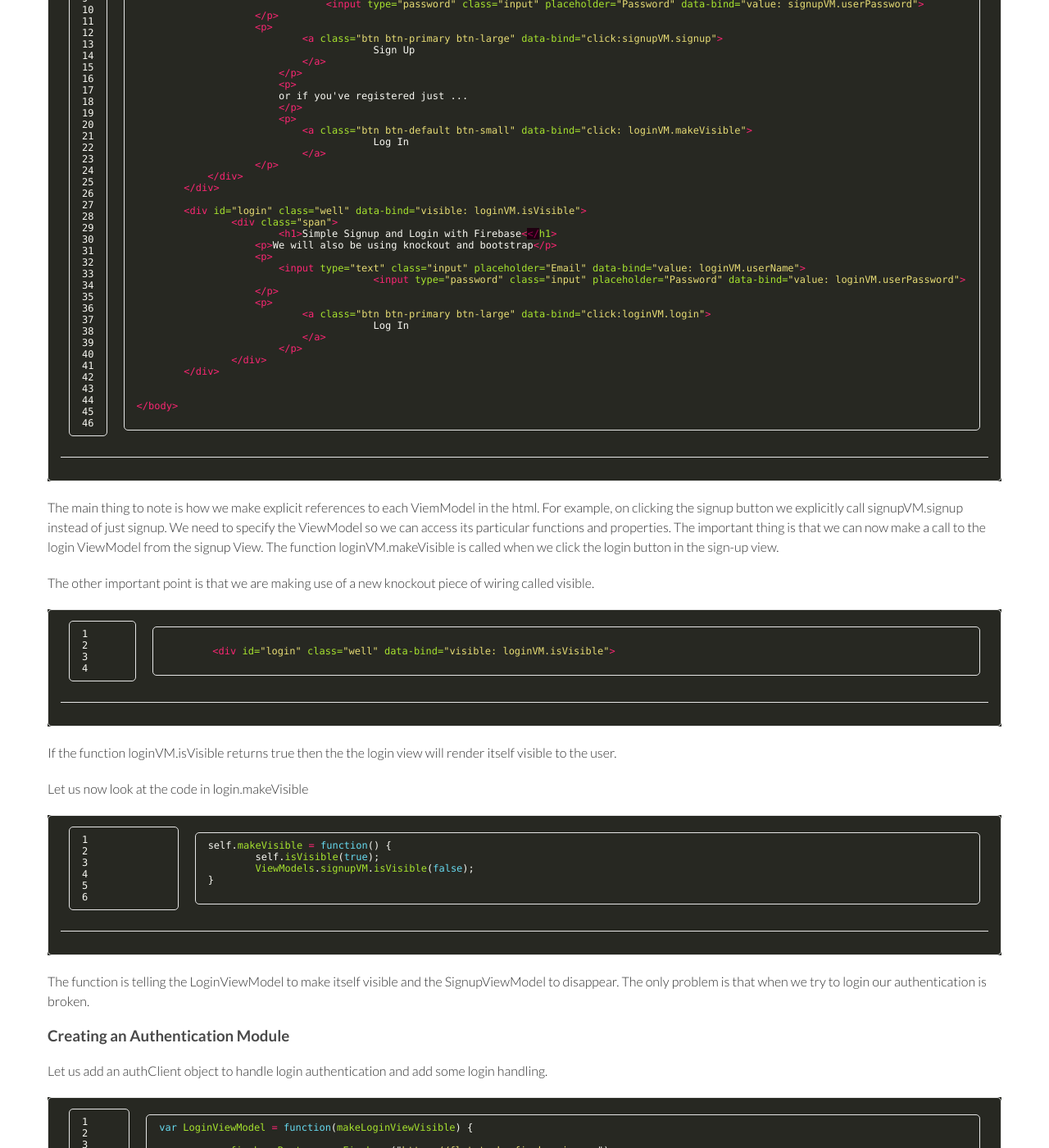
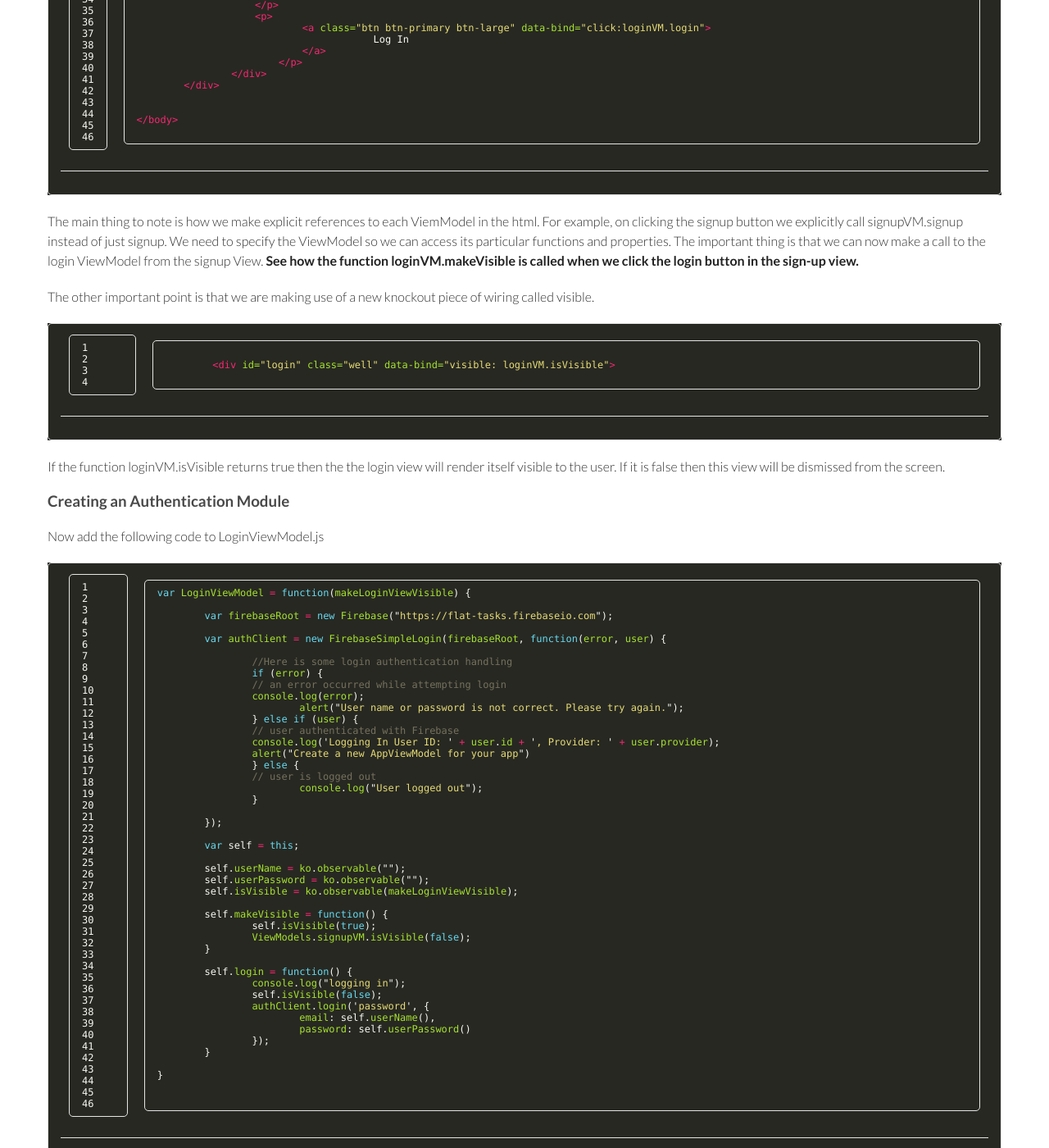
Before and after one commit to nigelkelly/nigelkelly.github.io, a Jekyll site: the page built from super-simple-signup-and-signin-with-firebase-and-knockout.md, in a window 1280 px wide and 1400 px high, scrolled down 5742 px. Shown: the whole window at 82% size. Built offline with Jekyll 4.4.1, drawn with Linux system fonts in a browser that asks for light colours; Markdown is read by kramdown in place of the engine named in the settings; a script that is not in the unit is left out; comment, search, counter and statistics services are not loaded; some of the changed text lies outside the part shown.

Commit message:
push working example

````diff
--- a/super-simple-signup-and-signin-with-firebase-and-knockout.md
+++ b/super-simple-signup-and-signin-with-firebase-and-knockout.md
@@ -163,6 +163,10 @@ We will add the login checks later but for now we are only doing sign up. Add th
 
 self.signup = function() {
 
+	.
+	.
+	.
+
 	console.log( "signing up "+self.userName() );
 
 	authClient.createUser(self.userName(), self.userPassword(), function(error, user) {
@@ -190,35 +194,10 @@ You can download a full working example of the code we have written so far here.
 
 ### Working with multiple ViewModels in Knockout
 
-We only have developed the sign-up View and ViewModel so far. Now add the following code to your in index.hmtl just before the closing body tag.
+We only have developed the **sign-up** View and ViewModel so far. We now need to develop the **login** View and ViewModel. Also we want to be able to dismiss and request our Views as the user requires them. To do this we need to put in place a mechanism that will allow us to talk to both views at the same time so we can tell one to disappear and the other to display as required. We will create a new file called ViewModels.js
 
-```html
 
-<body>
-.
-.
-.
-<div id="login" class="well">
-	<div  class="span">
-	  	<h1>Simple Signup and Login with Firebase<</h1>
-	    <p>We will also be using knockout and bootstrap</p>
-	    <p>
-	    	<input type="text" class="input" placeholder="Email" data-bind="value: userName">
-	  			<input type="password" class="input" placeholder="Password" data-bind="value: userPassword">
-	    </p>
-	    <p>
-		    <a class="btn btn-primary btn-large" data-bind="click:login">
-				Log In
-		    </a>
-		</p>
-	</div>
-</div>
-
-</body>
-
-```
-
-This is very similar to the signup View. If you refresh you will now see two sections. One for signup and one for login. But we would rather have a new login page and make the signup page disappear when we click login. To do this we need to put in place a mechanism that will allow us to talk to both views at the same time so we can tell one to disappear and the other to display as required. We will create a new file called ViewModels.js
+*ViewModels.js*
 
 ```javascript
 
@@ -232,7 +211,9 @@ ko.applyBindings(ViewModels);
 
 ```
 
-Remember to add this file to the head your index.html It will be the last file as SignUpViewModel.js and LoginViewModel.js must be available. ko.applyBindings is called on both view models on initialization so that all our wiring is in place.
+Remember to add this file to the head in your index.html It will be the last file after SignUpViewModel.js
+Whilst you are here, you may as well create a new javascript file called LoginViewModel.js
+ko.applyBindings is called on both view models on initialization so that all our wiring is in place.
 *Remember: Remove the ko.applyBindings call in SignUpViewModel.js.*
 
 We now need to edit index.html as follows:
@@ -286,7 +267,7 @@ We now need to edit index.html as follows:
 
 ```
 
-The main thing to note is how we make explicit references to each ViemModel in the html. For example, on clicking the signup button we explicitly call signupVM.signup instead of just signup. We need to specify the ViewModel so we can access its particular functions and properties. The important thing is that we can now make a call to the login ViewModel from the signup View. The function loginVM.makeVisible is called when we click the login button in the sign-up view.
+The main thing to note is how we make explicit references to each ViemModel in the html. For example, on clicking the signup button we explicitly call signupVM.signup instead of just signup. We need to specify the ViewModel so we can access its particular functions and properties. The important thing is that we can now make a call to the login ViewModel from the signup View. **See how the function loginVM.makeVisible is called when we click the login button in the sign-up view.**
 
 The other important point is that we are making use of a new knockout piece of wiring called visible.
 
@@ -298,25 +279,11 @@ The other important point is that we are making use of a new knockout piece of w
 ```
 
 
-If the function loginVM.isVisible returns true then the the login view will render itself visible to the user.
-
-
-Let us now look at the code in login.makeVisible
-
-```javascript
-
-self.makeVisible = function() {
-	self.isVisible(true);
-	ViewModels.signupVM.isVisible(false);
-}
-
-```
-
-The function is telling the LoginViewModel to make itself visible and the SignupViewModel to disappear. The only problem is that when we try to login our authentication is broken.
+If the function loginVM.isVisible returns true then the the login view will render itself visible to the user. If it is false then this view will be dismissed from the screen.
 
 ### Creating an Authentication Module
 
-Let us add an authClient object to handle login authentication and add some login handling.
+Now add the following code to LoginViewModel.js
 
 ```javascript
 
@@ -325,28 +292,48 @@ var LoginViewModel = function(makeLoginViewVisible) {
 	var firebaseRoot = new Firebase("https://flat-tasks.firebaseio.com");
 
 	var authClient = new FirebaseSimpleLogin(firebaseRoot, function(error, user) {
-	 	// Login auth handling callback
-		if (error) {
+
+		//Here is some login authentication handling
+	 	if (error) {
 	    	// an error occurred while attempting login
 	    	console.log(error);
 			alert("User name or password is not correct. Please try again.");
 	  	} else if (user) {
 	    	// user authenticated with Firebase
-	    	console.log('Logging In User ID: ' + user.id + ', Provider: ' + user.email);
+	    	console.log('Logging In User ID: ' + user.id + ', Provider: ' + user.provider);
 	    	alert("Create a new AppViewModel for your app")
 	  	} else {
 	    	// user is logged out
 			console.log("User logged out");
 	  	}
+
 	});
 
-	.
-	.
-	.
+	var self = this;
+
+	self.userName = ko.observable("");
+	self.userPassword = ko.observable("");
+	self.isVisible = ko.observable(makeLoginViewVisible);
+
+	self.makeVisible = function() {
+		self.isVisible(true);
+		ViewModels.signupVM.isVisible(false);
+	}
+
+	self.login = function() {
+		console.log("logging in");
+		self.isVisible(false);
+		authClient.login('password', {
+			email: self.userName(),
+		  	password: self.userPassword()
+	  	});
+	}
 
 }
 
+
 ```
+
 
 Now we you go to login you will get an alert box saying *Create a new AppViewModel for your app*. Well now it is time for you to create a new killer app or maybe a hosted task list for you and your team. The next step is to go to ViewModels.js and add in AppViewModel.js
 
````
